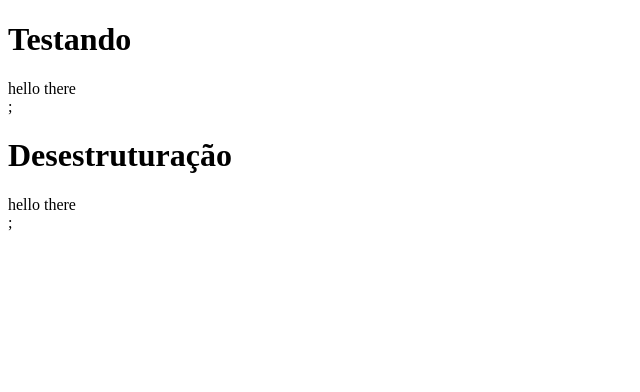
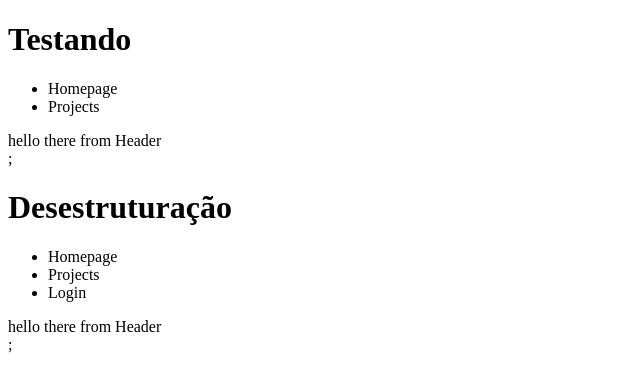
Before and after one commit to andrebertonha/goStack-frontend, a React app: page / in a window 1280 px wide. Shown: the top 392 px of the page, without its empty margins (0-640 px from the left). Built offline with nearby package versions, Linux system fonts and the light colour scheme.

Commit message:
children concept

```diff
--- a/src/App.js
+++ b/src/App.js
@@ -13,8 +13,19 @@ import Header from './components/Header';
 function App() {
     return (
         <>
-            <Header title="Testando" />;
-            <Header title="Desestruturação" />;
+            <Header title="Testando">
+                <ul>
+                    <li>Homepage</li>
+                    <li>Projects</li>
+                </ul>
+            </Header>;
+            <Header title="Desestruturação">
+                <ul>
+                    <li>Homepage</li>
+                    <li>Projects</li>
+                    <li>Login</li>
+                </ul>
+            </Header>;
         </>
     );
 }
--- a/src/components/Header.js
+++ b/src/components/Header.js
@@ -1,10 +1,13 @@
 import React from 'react';
 
-export default function Header({ title }) {
+export default function Header({ title, children }) {
     return (
         <header>
             <h1>{title}</h1>
-            <span>hello there</span>
+
+            {children}
+
+            <span>hello there from Header</span>
         </header>
     );
 }
```
